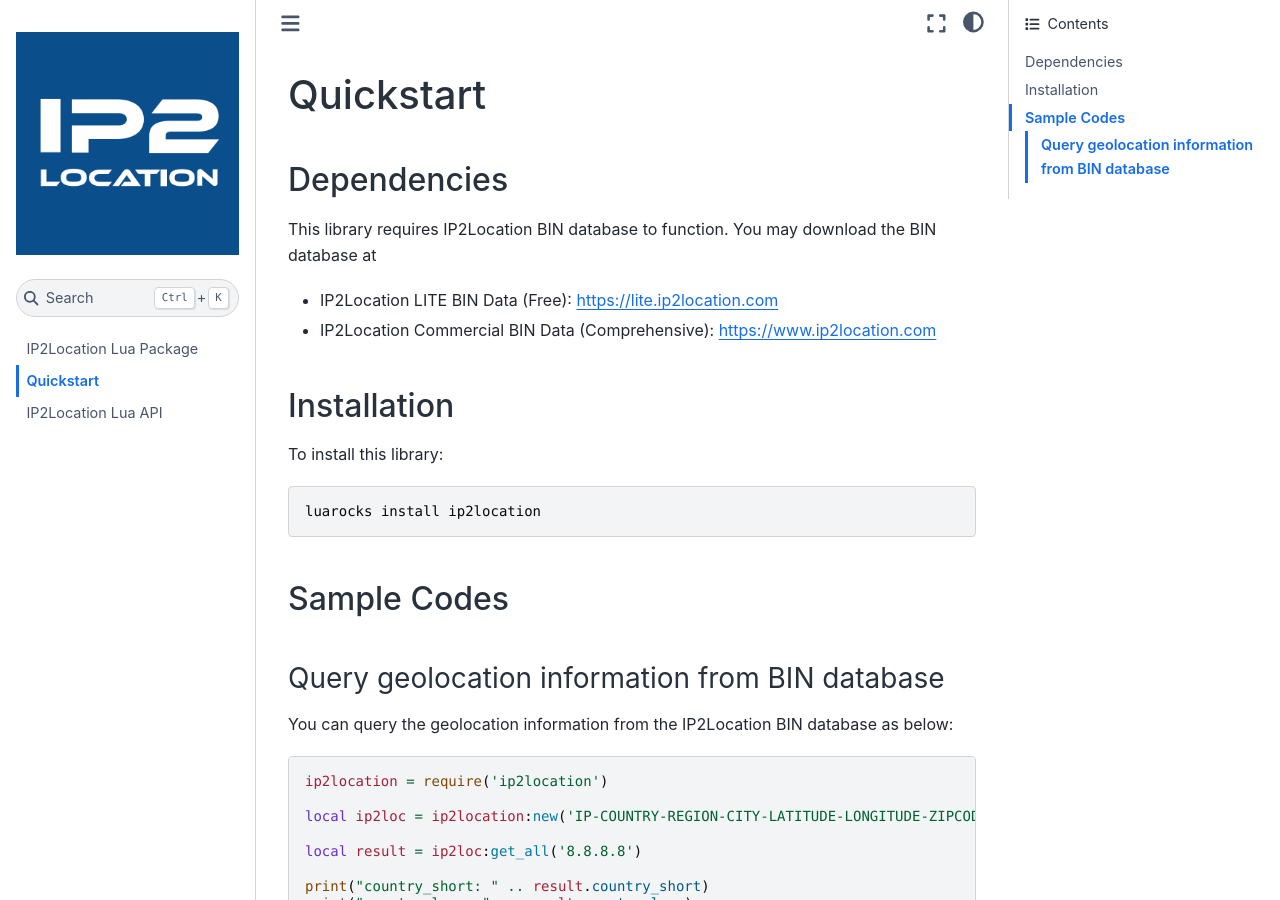
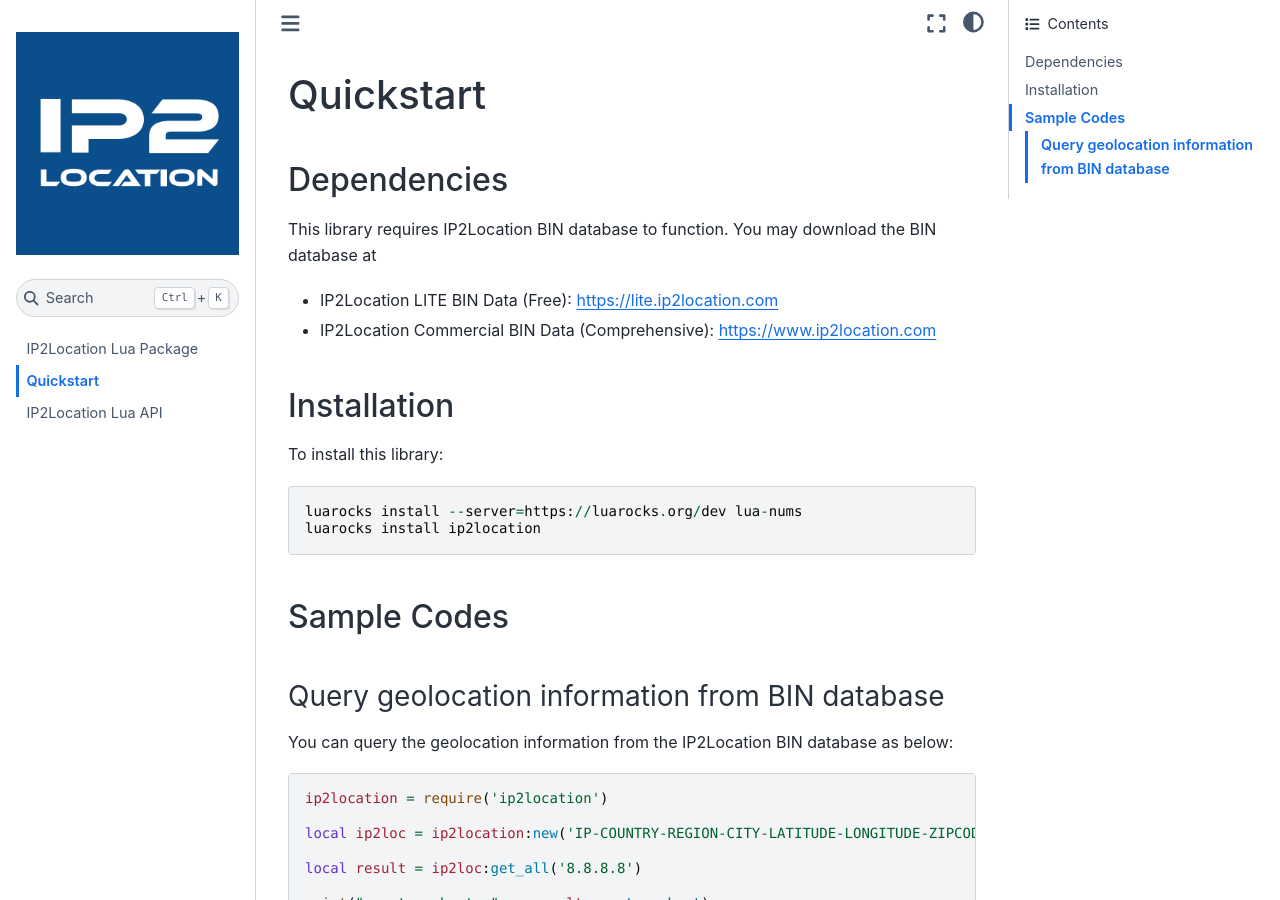
Before and after one commit to ip2location/ip2location-lua, a Sphinx documentation site: the page built from docs/source/quickstart.md, in a window 1280 px wide and 900 px high. Built offline with Sphinx 7.4.7 and the Sphinx Book theme 1.1.4, drawn with Linux system fonts in a browser that asks for light colours.

Commit message:
Update quickstart.md

````diff
--- a/docs/source/quickstart.md
+++ b/docs/source/quickstart.md
@@ -14,6 +14,7 @@
 To install this library:
 
 ```
+luarocks install --server=https://luarocks.org/dev lua-nums
 luarocks install ip2location
 ```
 
````
